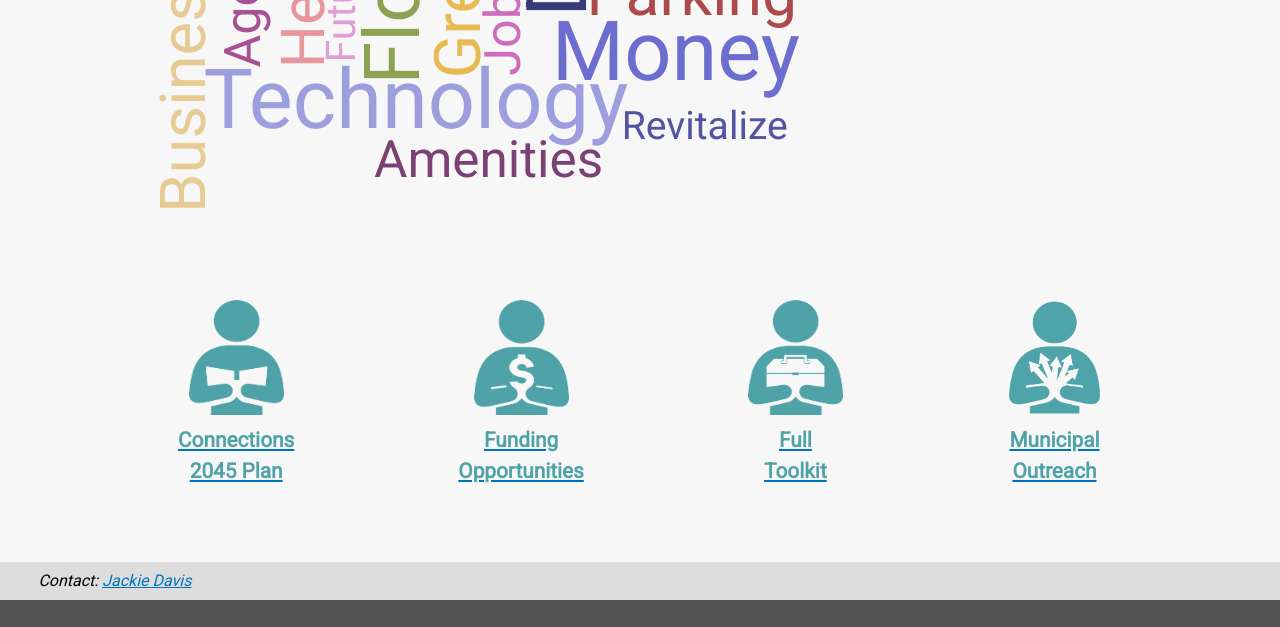
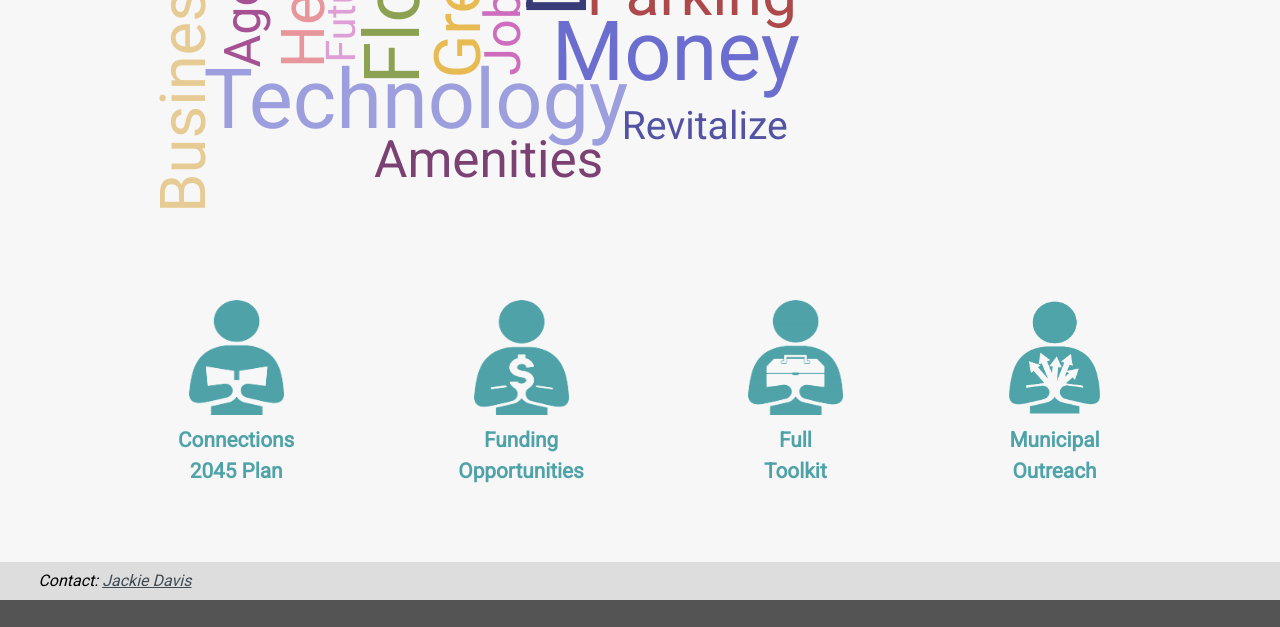
Before and after one commit to dvrpc/MIT, a website with bundled scripts: page index.html in a window 1280 px wide. Shown: the part 953-1580 px from the top of the page. Built offline with nearby package versions, Linux system fonts and the light colour scheme.

Commit message:
make hyperlinks grey close #6

```diff
--- a/css/fullToolkit.css
+++ b/css/fullToolkit.css
@@ -25,7 +25,7 @@ h2{
 }
 a{
     background: transparent;
-    color: #0072bb;
+    color: #404b53;
 }
 a:visited{
     color: rgb(82, 84, 163);
--- a/css/index.css
+++ b/css/index.css
@@ -17,7 +17,7 @@ body{
 }
 a{
     background: transparent;
-    color: #0072bb;
+    color: #404b53;
 }
 a:visited{
     color: rgb(82, 84, 163);
@@ -93,13 +93,15 @@ nav{
     font-size: 1.3em;
     border-radius: 3px;
 }
+.lrp-box a{
+    text-decoration: none;
+}
 .lrp-box img{
     width: 95px;
     height: 115px;
 }
 figcaption{
     text-align: center;
-    text-decoration: none;
     color: #4fa3a8;
 }
 
--- a/css/toolpage.css
+++ b/css/toolpage.css
@@ -19,7 +19,7 @@ h2{
 }
 a{
     background: transparent;
-    color: #0072bb;
+    color: #404b53;
 }
 a:visited{
     color: rgb(82, 84, 163);
```
